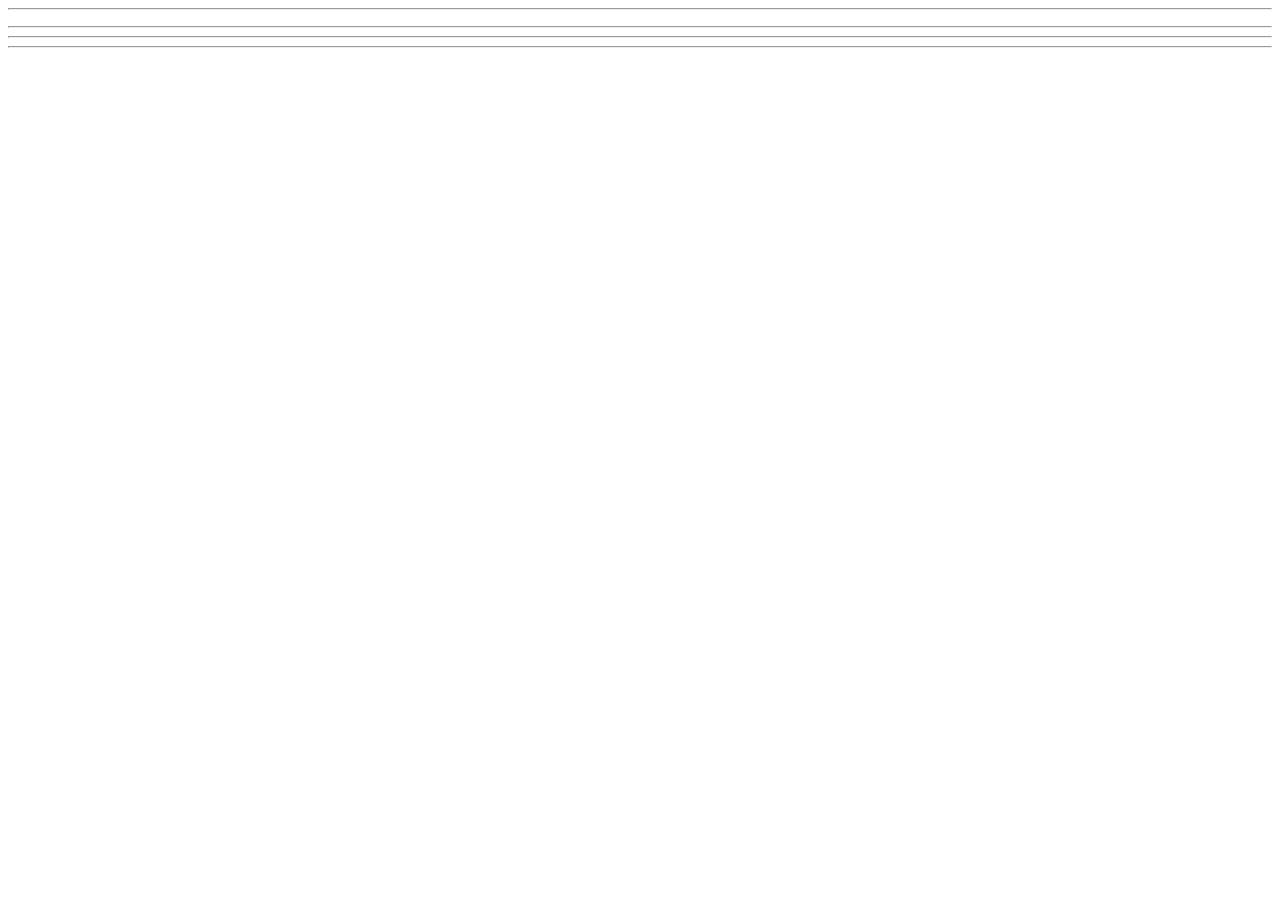
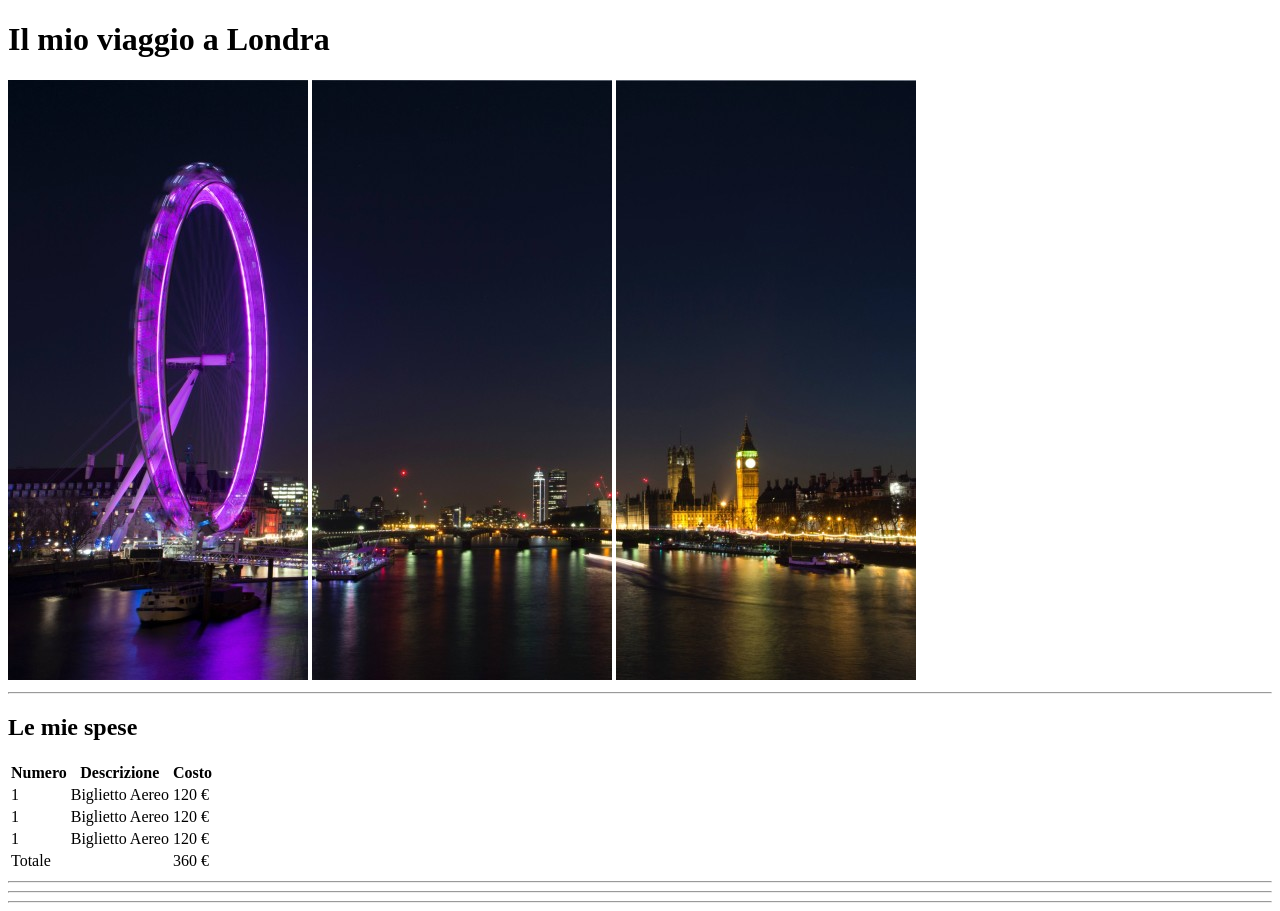
Before and after one commit to EmanueleVenditti95/html-london-trip, a plain HTML site: page index.html in a window 1280 px wide. Before the commit the page ends 800 px from the top, so only its background shows below. Drawn offline with Linux system fonts and the light colour scheme.

Commit message:
Add header, tabella spese

```diff
--- a/index.html
+++ b/index.html
@@ -6,12 +6,46 @@
     <title>html-london-trip</title>
 </head>
 <body>
-    <div></div>
+    <!-- Titolo e foto -->
+    <header>
+        <h1>Il mio viaggio a Londra</h1>
+        <img src="./img/pexels-bill-emrich-230794-0.jpg" alt="Ruota panoramica">
+        <img src="./img/pexels-bill-emrich-230794-1.jpg" alt="Paesaggio1">
+        <img src="./img/pexels-bill-emrich-230794-2.jpg" alt="Paesaggio2">
+    </header>
 
     <hr>
 
+    <!-- Tabella spese -->
     <div>
-        <table></table>
+        <h2>Le mie spese</h2>
+        <table>
+            <thead>
+                <th>Numero</th>
+                <th>Descrizione</th>
+                <th>Costo</th>
+            </thead>
+            <tbody>
+                <td>1</td>
+                <td>Biglietto Aereo</td>
+                <td>120 &euro;</td>
+            </tbody>
+            <tbody>
+                <td>1</td>
+                <td>Biglietto Aereo</td>
+                <td>120 &euro;</td>
+            </tbody>
+            <tbody>
+                <td>1</td>
+                <td>Biglietto Aereo</td>
+                <td>120 &euro;</td>
+            </tbody>
+            <tfoot>
+                <td>Totale</td>
+                <td></td>
+                <td>360 &euro;</td>
+            </tfoot>
+        </table>
     </div>
 
     <hr>
```
